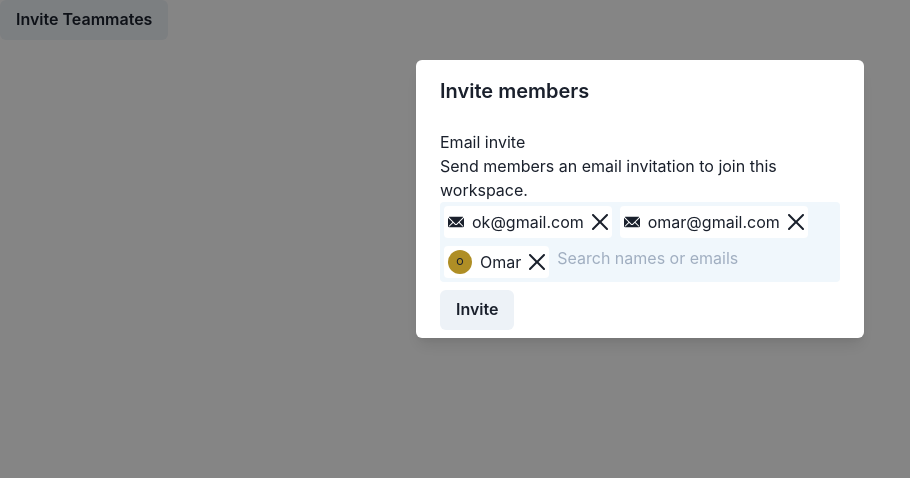
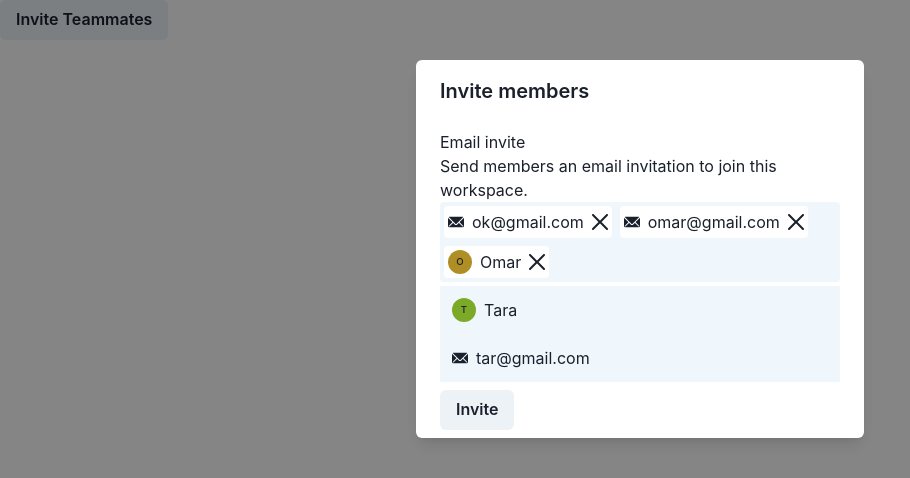
Before and after one commit to opmarq/quick-invite, a React (Create React App) app: page / in a window 1280 px wide. Both pictures are taken after a click on the button "Invite Teammates". Shown: the top 478 px of the page, without its empty margins (0-910 px from the left). Built offline with nearby package versions, Linux system fonts and the light colour scheme.

Commit message:
Wireframing

```diff
--- a/src/components/combobox/index.tsx
+++ b/src/components/combobox/index.tsx
@@ -20,8 +20,9 @@ const Tag = ({ text, icon }) => {
 
 const Combobox = () => {
   return (
+    <Box>
       <Box bg="#F0F7FC" p="1" borderRadius="base">
-      <Wrap>
+        <Wrap align="center">
           <WrapItem>
             <Tag text="ok@gmail.com" icon={<EmailIcon />} />
           </WrapItem>
@@ -32,9 +33,28 @@ const Combobox = () => {
             <Tag text="Omar" icon={<Avatar size="xs" name="Omar" />} />
           </WrapItem>
           <WrapItem>
-          <Input variant="unstyled" placeholder="Search names or emails" />
+            <Input variant="unstyled" />
           </WrapItem>
         </Wrap>
+      </Box>
+      <Box bg="#F0F7FC" mt="1">
+        <Box p="3">
+          <Wrap align="center">
+            <WrapItem>
+              <Avatar size="xs" name="Tara" />
+            </WrapItem>
+            <WrapItem>Tara</WrapItem>
+          </Wrap>
+        </Box>
+        <Box p="3">
+          <Wrap align="center">
+            <WrapItem>
+              <EmailIcon />
+            </WrapItem>
+            <WrapItem>tar@gmail.com</WrapItem>
+          </Wrap>
+        </Box>
+      </Box>
     </Box>
   );
 };
```
Lines whose indentation alone changed are shown as unchanged.
